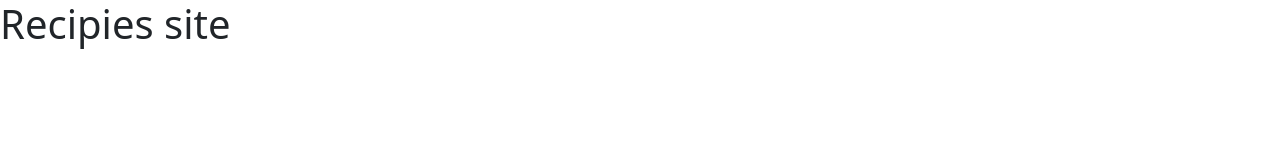
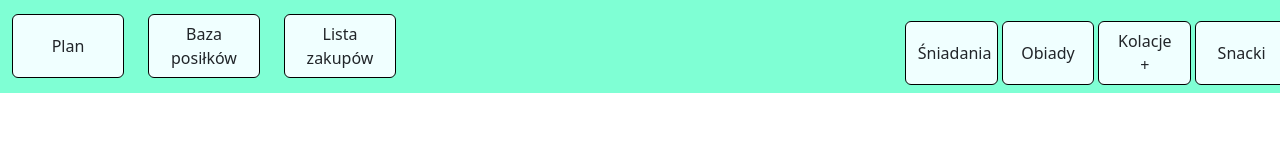
Before and after one commit to CastPJ/Recipies-site, a website: page index.html in a window 1280 px wide. Drawn offline with nearby package versions, Linux system fonts and the light colour scheme.

Commit message:
Navbar prototype created

```diff
--- a/index.html
+++ b/index.html
@@ -11,7 +11,35 @@
     <title>Recipies</title>
   </head>
   <body>
-    <h1>Recipies site</h1>
+    <nav class="navbar navbar-expand-sm navbar-custom">
+      <div class="container-fluid">
+        <div class="row btn-row">
+          <div class="col-4">
+            <button class="btn btn-custom-top">Plan</button>
+          </div>
+          <div class="col-4">
+            <button class="btn btn-custom-top">Baza posiłków</button>
+          </div>
+          <div class="col-4">
+            <button class="btn btn-custom-top">Lista zakupów</button>
+          </div>
+        </div>
+        <div class="row">
+          <div class="col-3">
+            <button class="btn btn-custom-bot">Śniadania</button>
+          </div>
+          <div class="col-3">
+            <button class="btn btn-custom-bot">Obiady</button>
+          </div>
+          <div class="col-3">
+            <button class="btn btn-custom-bot">Kolacje +</button>
+          </div>
+          <div class="col-3">
+            <button class="btn btn-custom-bot">Snacki</button>
+          </div>
+        </div>
+      </div>
+    </nav>
     <script src="/node_modules/bootstrap/dist/js/bootstrap.bundle.js"></script>
     <script src="app.js"></script>
   </body>
--- a/style.css
+++ b/style.css
@@ -0,0 +1,22 @@
+.navbar-custom {
+  background-color: aquamarine;
+}
+
+.btn-row {
+}
+
+.btn-custom-top {
+  background-color: azure;
+  border: 1px solid black;
+  width: 7rem;
+  height: 4rem;
+}
+
+.btn-custom-bot {
+  background-color: azure;
+  border: 1px solid black;
+  width: 5.8rem;
+  height: 4rem;
+  margin-right: -1.25rem;
+  margin-top: 0.8rem;
+}
```
